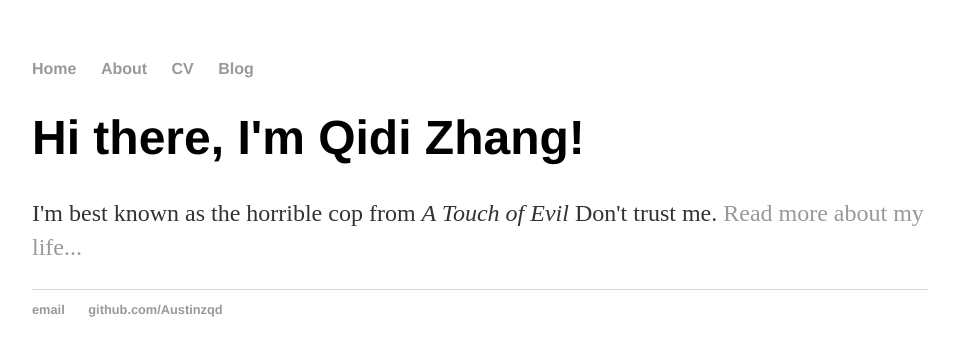
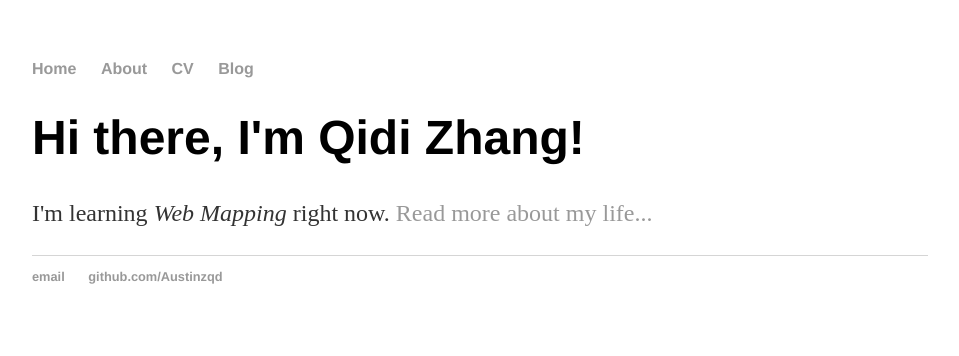
Before and after one commit to Austinzqd/Austinzqd.github.io, a Jekyll site: the page built from index.html, in a window 1280 px wide. Shown: the top 356 px of the page, without its empty margins (160-1119 px from the left). Built offline with Jekyll 4.4.1, drawn with Linux system fonts in a browser that asks for light colours.

Commit message:
Update index.html

```diff
--- a/index.html
+++ b/index.html
@@ -1,30 +1,8 @@
-<!DOCTYPE html>
-<html>
-	<head>
-		<title>Qidi Zhang</title>
-		<!-- link to main stylesheet -->
-		<link rel="stylesheet" type="text/css" href="/css/main.css">
-	</head>
-	<body>
-		<nav>
-    		<ul>
-        		<li><a href="/">Home</a></li>
-	        	<li><a href="/about">About</a></li>
-        		<li><a href="/cv">CV</a></li>
-        		<li><a href="/blog">Blog</a></li>
-    		</ul>
-		</nav>
-		<div class="container">
-    		<div class="blurb">
-        		<h1>Hi there, I'm Qidi Zhang!</h1>
-				<p>I'm best known as the horrible cop from <em>A Touch of Evil</em> Don't trust me. <a href="/about">Read more about my life...</a></p>
-    		</div><!-- /.blurb -->
-		</div><!-- /.container -->
-		<footer>
-    		<ul>
-        		<li><a href="mailto:qidzhang@clarku.edu">email</a></li>
-        		<li><a href="https://github.com/Austinzqd">github.com/Austinzqd</a></li>
-			</ul>
-		</footer>
-	</body>
-</html>
+---
+layout: default
+title: Qidi Zhang
+---
+<div class="blurb">
+	<h1>Hi there, I'm Qidi Zhang!</h1>
+	<p>I'm learning <em>Web Mapping</em> right now. <a href="/about">Read more about my life...</a></p>
+</div><!-- /.blurb -->
```
